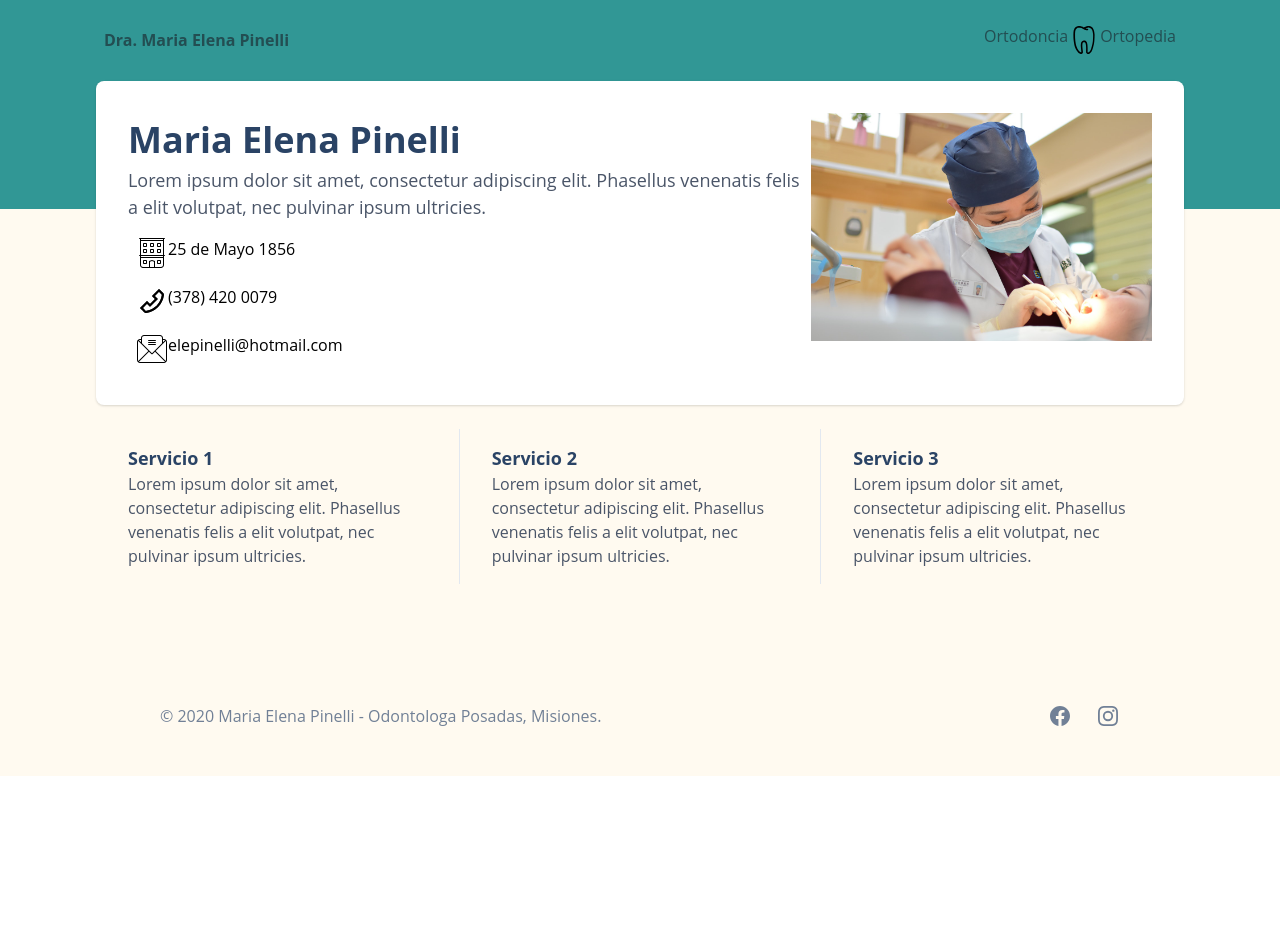
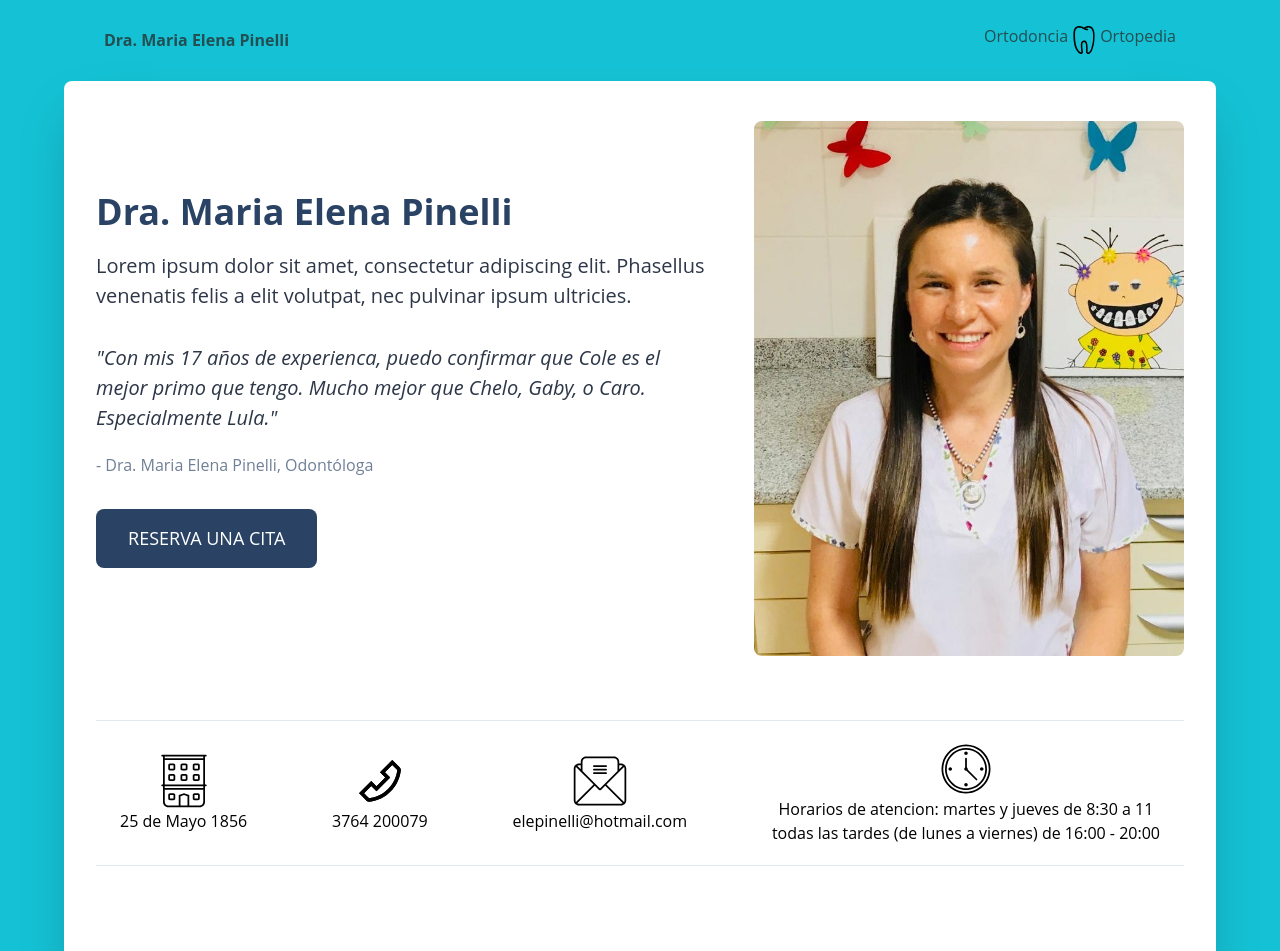
Before and after one commit to coleerikson/mariaelenapinelli, a Gatsby site: page / in a window 1280 px wide. Shown: the top 951 px of the page. Before the commit the page ends 800 px from the top, so only its background shows below. Built offline with nearby package versions, Linux system fonts and the light colour scheme; Gatsby itself is replaced by a stand-in of ours.

Commit message:
Update photos, adjust styles

```diff
--- /dev/null
+++ b/src/components/datos.js
@@ -0,0 +1,112 @@
+import React from 'react';
+
+const officeSVG = () => (
+  <svg
+    version="1.1"
+    className="icons"
+    x="0px"
+    y="0px"
+    width="56px"
+    height="56px"
+    viewBox="0 0 32 32"
+  >
+    <path
+      class="feather_een"
+      d="M24,23h-2c-0.552,0-1,0.448-1,1v2c0,0.552,0.448,1,1,1h2c0.552,0,1-0.448,1-1v-2  C25,23.448,24.552,23,24,23z M24,26h-2v-2h2V26z M10,23H8c-0.552,0-1,0.448-1,1v2c0,0.552,0.448,1,1,1h2c0.552,0,1-0.448,1-1v-2  C11,23.448,10.552,23,10,23z M10,26H8v-2h2V26z M24,12h-2c-0.552,0-1,0.448-1,1v2c0,0.552,0.448,1,1,1h2c0.552,0,1-0.448,1-1v-2  C25,12.448,24.552,12,24,12z M24,15h-2v-2h2V15z M10,12H8c-0.552,0-1,0.448-1,1v2c0,0.552,0.448,1,1,1h2c0.552,0,1-0.448,1-1v-2  C11,12.448,10.552,12,10,12z M10,15H8v-2h2V15z M17,12h-2c-0.552,0-1,0.448-1,1v2c0,0.552,0.448,1,1,1h2c0.552,0,1-0.448,1-1v-2  C18,12.448,17.552,12,17,12z M17,15h-2v-2h2V15z M24,6h-2c-0.552,0-1,0.448-1,1v2c0,0.552,0.448,1,1,1h2c0.552,0,1-0.448,1-1V7  C25,6.448,24.552,6,24,6z M24,9h-2V7h2V9z M10,6H8C7.448,6,7,6.448,7,7v2c0,0.552,0.448,1,1,1h2c0.552,0,1-0.448,1-1V7  C11,6.448,10.552,6,10,6z M10,9H8V7h2V9z M17,6h-2c-0.552,0-1,0.448-1,1v2c0,0.552,0.448,1,1,1h2c0.552,0,1-0.448,1-1V7  C18,6.448,17.552,6,17,6z M17,9h-2V7h2V9z M29,1.5L29,1.5C29,1.224,28.776,1,28.5,1h-25C3.224,1,3,1.224,3,1.5v0  C3,1.776,3.224,2,3.5,2H4v16H3.5C3.224,18,3,18.224,3,18.5l0,0C3,18.776,3.224,19,3.5,19H4v9c0,1.657,1.343,3,3,3h18  c1.657,0,3-1.343,3-3v-9h0.5c0.276,0,0.5-0.224,0.5-0.5l0,0c0-0.276-0.224-0.5-0.5-0.5H28V2h0.5C28.776,2,29,1.776,29,1.5z M18,30  h-4v-5.279l2-0.667l2,0.667V30z M27,28c0,1.103-0.897,2-2,2h-6v-6l-3-1l-3,1v6H7c-1.103,0-2-0.897-2-2v-7h22V28z M27,20H5v-1h22V20z   M27,18H5V4h22V18z M27,3H5V2h22V3z"
+    />
+  </svg>
+);
+
+const mailSVG = () => (
+  <svg
+    version="1.1"
+    className="icons"
+    x="0px"
+    y="0px"
+    width="56px"
+    height="56px"
+    viewBox="0 0 32 32"
+  >
+    <path
+      class="feather_een"
+      d="M28,6h-1V5c0-1.657-1.343-3-3-3H8C6.343,2,5,3.343,5,5v1H4C2.343,6,1,7.343,1,9v18c0,1.657,1.343,3,3,3  h24c1.657,0,3-1.343,3-3V9C31,7.343,29.657,6,28,6z M27,7h1c0.37,0,0.712,0.108,1.01,0.283L27,9.293V7z M6,5c0-1.103,0.897-2,2-2h16  c1.103,0,2,0.897,2,2v5.293l-10,10l-10-10V5z M4,7h1v2.293l-2.01-2.01C3.288,7.108,3.63,7,4,7z M2,27V9  c0-0.37,0.108-0.712,0.283-1.01L12.293,18L2.283,28.01C2.108,27.712,2,27.37,2,27z M28,29H4c-0.37,0-0.712-0.108-1.01-0.283  L13,18.707L15.293,21c0.391,0.391,1.024,0.391,1.414,0L19,18.707l10.01,10.01C28.712,28.892,28.37,29,28,29z M30,27  c0,0.37-0.108,0.712-0.283,1.01L19.707,18l10.01-10.01C29.892,8.288,30,8.63,30,9V27z M12,7.5C12,7.224,12.224,7,12.5,7h7  C19.776,7,20,7.224,20,7.5S19.776,8,19.5,8h-7C12.224,8,12,7.776,12,7.5z M12,9.5C12,9.224,12.224,9,12.5,9h7  C19.776,9,20,9.224,20,9.5S19.776,10,19.5,10h-7C12.224,10,12,9.776,12,9.5z M19.5,12h-7c-0.276,0-0.5-0.224-0.5-0.5  s0.224-0.5,0.5-0.5h7c0.276,0,0.5,0.224,0.5,0.5S19.776,12,19.5,12z"
+    />
+  </svg>
+);
+
+const phoneSVG = () => (
+  <svg
+    version="1.1"
+    className="icons"
+    x="0px"
+    y="0px"
+    width="56px"
+    height="56px"
+    viewBox="0 0 32 32"
+  >
+    <g>
+      <g>
+        <path
+          class="linesandangles_een"
+          d="M4,23l0.01-0.01c0,0-0.001,0-0.001,0C4.003,22.99,4,22.993,4,23z"
+        />
+        <path
+          class="linesandangles_een"
+          d="M27.315,8.315L23,4l-7,7l3,3l-5,5l-3-3l-6.99,6.99c0.19,0.009,2.984,2.909,4.306,4.292    c0.379,0.397,0.899,0.615,1.44,0.615c0.078,0,0.157-0.005,0.236-0.014c9.386-1.104,16.787-8.505,17.891-17.891l0.004-0.03    C27.958,9.355,27.747,8.747,27.315,8.315z M9.762,25.9c-1.252-1.31-2.172-2.267-2.867-2.967L11,18.828l3,3L21.828,14l-3-3    l4.166-4.166l2.902,2.925C24.897,18.26,18.26,24.897,9.762,25.9z"
+        />
+      </g>
+      <g>
+        <path
+          class="linesandangles_een"
+          d="M4,23l0.01-0.01c0,0-0.001,0-0.001,0C4.003,22.99,4,22.993,4,23z"
+        />
+        <path
+          class="linesandangles_een"
+          d="M27.315,8.315L23,4l-7,7l3,3l-5,5l-3-3l-6.99,6.99c0.19,0.009,2.984,2.909,4.306,4.292    c0.379,0.397,0.899,0.615,1.44,0.615c0.078,0,0.157-0.005,0.236-0.014c9.386-1.104,16.787-8.505,17.891-17.891l0.004-0.03    C27.958,9.355,27.747,8.747,27.315,8.315z M9.762,25.9c-1.252-1.31-2.172-2.267-2.867-2.967L11,18.828l3,3L21.828,14l-3-3    l4.166-4.166l2.902,2.925C24.897,18.26,18.26,24.897,9.762,25.9z"
+        />
+      </g>
+    </g>
+  </svg>
+);
+
+const clockSVG = () => (
+  <svg
+    version="1.1"
+    className="icons"
+    x="0px"
+    y="0px"
+    width="56px"
+    height="56px"
+    viewBox="0 0 32 32"
+  >
+    <path
+      class="feather_een"
+      d="M17,25c0,0.552-0.448,1-1,1s-1-0.448-1-1c0-0.552,0.448-1,1-1S17,24.448,17,25z M16,8  c0.552,0,1-0.448,1-1c0-0.552-0.448-1-1-1s-1,0.448-1,1C15,7.552,15.448,8,16,8z M7,15c-0.552,0-1,0.448-1,1c0,0.552,0.448,1,1,1  s1-0.448,1-1C8,15.448,7.552,15,7,15z M28,16c0,6.617-5.383,12-12,12S4,22.617,4,16S9.383,4,16,4S28,9.383,28,16z M27,16  c0-6.075-4.925-11-11-11S5,9.925,5,16s4.925,11,11,11S27,22.075,27,16z M25,15c-0.552,0-1,0.448-1,1c0,0.552,0.448,1,1,1  s1-0.448,1-1C26,15.448,25.552,15,25,15z M30,16c0,7.732-6.268,14-14,14S2,23.732,2,16S8.268,2,16,2S30,8.268,30,16z M29,16  c0-7.168-5.832-13-13-13S3,8.832,3,16s5.832,13,13,13S29,23.168,29,16z M16.951,16.244C16.971,16.164,17,16.086,17,16  c0-0.366-0.206-0.673-0.5-0.847V10c0-0.276-0.224-0.5-0.5-0.5s-0.5,0.224-0.5,0.5v5.153C15.206,15.327,15,15.634,15,16  c0,0.552,0.448,1,1,1c0.086,0,0.164-0.029,0.244-0.049l5.403,5.403C21.744,22.451,21.872,22.5,22,22.5s0.256-0.049,0.354-0.146  c0.195-0.195,0.195-0.512,0-0.707L16.951,16.244z"
+    />
+  </svg>
+);
+
+const Datos = () => (
+  <div className="flex flex-col justify-between px-6 py-5 my-16 border-t border-b items-center lg:flex-row">
+    <div className="flex items-center py-4 lg:py-0 text-center flex-col">
+      {officeSVG()}
+      25 de Mayo 1856
+    </div>
+    <div className="flex items-center py-4 lg:py-0 text-center flex-col">
+      {phoneSVG()}
+      3764 200079
+    </div>
+    <div className="flex items-center py-4 lg:py-0 text-center flex-col">
+      {mailSVG()}
+      <a href="mailto:elepinelli@hotmail.com">elepinelli@hotmail.com</a>
+    </div>
+    <div className="flex items-center py-4 lg:py-0 text-center flex-col">
+      {clockSVG()}
+      Horarios de atencion: martes y jueves de 8:30 a 11
+      <br />
+      todas las tardes (de lunes a viernes) de 16:00 - 20:00
+    </div>
+  </div>
+);
+
+export default Datos;
--- a/src/components/footer.js
+++ b/src/components/footer.js
@@ -1,9 +1,9 @@
 import React from 'react';
 
 const Footer = () => (
-  <footer className="max-w-5xl mx-auto py-12 px-4 sm:px-6 md:flex md:items-center md:justify-between lg:px-8">
+  <footer className="max-w-6xl mx-auto py-10 px-4 sm:px-6 md:flex md:items-center md:justify-between lg:px-8">
     <div className="flex justify-center md:order-2">
-      <a href="#" className="text-gray-600 hover:text-gray-500">
+      <a href="#" className="text-blue-900 hover:text-blue-800">
         <span className="sr-only">Facebook</span>
         <svg className="h-6 w-6" fill="currentColor" viewBox="0 0 24 24">
           <path
@@ -13,7 +13,7 @@ const Footer = () => (
           />
         </svg>
       </a>
-      <a href="#" className="ml-6 text-gray-600 hover:text-gray-500">
+      <a href="#" className="ml-6 text-blue-900 hover:text-blue-800">
         <span className="sr-only">Instagram</span>
         <svg className="h-6 w-6" fill="currentColor" viewBox="0 0 24 24">
           <path
@@ -25,8 +25,8 @@ const Footer = () => (
       </a>
     </div>
     <div className="mt-8 md:mt-0 md:order-1">
-      <p className="text-center text-base leading-6 text-gray-600">
-        &copy; 2020 Maria Elena Pinelli - Odontologa Posadas, Misiones.
+      <p className="text-center text-base leading-6 text-blue-900">
+        &copy; 2020 Maria Elena Pinelli - Odontóloga Posadas, Misiones.
       </p>
     </div>
   </footer>
--- a/src/components/hero.js
+++ b/src/components/hero.js
@@ -2,80 +2,11 @@ import React from 'react';
 import Img from 'gatsby-image';
 import { useStaticQuery, graphql } from 'gatsby';
 
-const officeSVG = () => (
-  <svg
-    version="1.1"
-    id="DESIGNS"
-    x="0px"
-    y="0px"
-    width="32px"
-    height="32px"
-    viewBox="0 0 32 32"
-  >
-    <path
-      class="feather_een"
-      d="M24,23h-2c-0.552,0-1,0.448-1,1v2c0,0.552,0.448,1,1,1h2c0.552,0,1-0.448,1-1v-2  C25,23.448,24.552,23,24,23z M24,26h-2v-2h2V26z M10,23H8c-0.552,0-1,0.448-1,1v2c0,0.552,0.448,1,1,1h2c0.552,0,1-0.448,1-1v-2  C11,23.448,10.552,23,10,23z M10,26H8v-2h2V26z M24,12h-2c-0.552,0-1,0.448-1,1v2c0,0.552,0.448,1,1,1h2c0.552,0,1-0.448,1-1v-2  C25,12.448,24.552,12,24,12z M24,15h-2v-2h2V15z M10,12H8c-0.552,0-1,0.448-1,1v2c0,0.552,0.448,1,1,1h2c0.552,0,1-0.448,1-1v-2  C11,12.448,10.552,12,10,12z M10,15H8v-2h2V15z M17,12h-2c-0.552,0-1,0.448-1,1v2c0,0.552,0.448,1,1,1h2c0.552,0,1-0.448,1-1v-2  C18,12.448,17.552,12,17,12z M17,15h-2v-2h2V15z M24,6h-2c-0.552,0-1,0.448-1,1v2c0,0.552,0.448,1,1,1h2c0.552,0,1-0.448,1-1V7  C25,6.448,24.552,6,24,6z M24,9h-2V7h2V9z M10,6H8C7.448,6,7,6.448,7,7v2c0,0.552,0.448,1,1,1h2c0.552,0,1-0.448,1-1V7  C11,6.448,10.552,6,10,6z M10,9H8V7h2V9z M17,6h-2c-0.552,0-1,0.448-1,1v2c0,0.552,0.448,1,1,1h2c0.552,0,1-0.448,1-1V7  C18,6.448,17.552,6,17,6z M17,9h-2V7h2V9z M29,1.5L29,1.5C29,1.224,28.776,1,28.5,1h-25C3.224,1,3,1.224,3,1.5v0  C3,1.776,3.224,2,3.5,2H4v16H3.5C3.224,18,3,18.224,3,18.5l0,0C3,18.776,3.224,19,3.5,19H4v9c0,1.657,1.343,3,3,3h18  c1.657,0,3-1.343,3-3v-9h0.5c0.276,0,0.5-0.224,0.5-0.5l0,0c0-0.276-0.224-0.5-0.5-0.5H28V2h0.5C28.776,2,29,1.776,29,1.5z M18,30  h-4v-5.279l2-0.667l2,0.667V30z M27,28c0,1.103-0.897,2-2,2h-6v-6l-3-1l-3,1v6H7c-1.103,0-2-0.897-2-2v-7h22V28z M27,20H5v-1h22V20z   M27,18H5V4h22V18z M27,3H5V2h22V3z"
-    />
-  </svg>
-);
-
-const mailSVG = () => (
-  <svg
-    version="1.1"
-    id="DESIGNS"
-    x="0px"
-    y="0px"
-    width="32px"
-    height="32px"
-    viewBox="0 0 32 32"
-  >
-    <path
-      class="feather_een"
-      d="M28,6h-1V5c0-1.657-1.343-3-3-3H8C6.343,2,5,3.343,5,5v1H4C2.343,6,1,7.343,1,9v18c0,1.657,1.343,3,3,3  h24c1.657,0,3-1.343,3-3V9C31,7.343,29.657,6,28,6z M27,7h1c0.37,0,0.712,0.108,1.01,0.283L27,9.293V7z M6,5c0-1.103,0.897-2,2-2h16  c1.103,0,2,0.897,2,2v5.293l-10,10l-10-10V5z M4,7h1v2.293l-2.01-2.01C3.288,7.108,3.63,7,4,7z M2,27V9  c0-0.37,0.108-0.712,0.283-1.01L12.293,18L2.283,28.01C2.108,27.712,2,27.37,2,27z M28,29H4c-0.37,0-0.712-0.108-1.01-0.283  L13,18.707L15.293,21c0.391,0.391,1.024,0.391,1.414,0L19,18.707l10.01,10.01C28.712,28.892,28.37,29,28,29z M30,27  c0,0.37-0.108,0.712-0.283,1.01L19.707,18l10.01-10.01C29.892,8.288,30,8.63,30,9V27z M12,7.5C12,7.224,12.224,7,12.5,7h7  C19.776,7,20,7.224,20,7.5S19.776,8,19.5,8h-7C12.224,8,12,7.776,12,7.5z M12,9.5C12,9.224,12.224,9,12.5,9h7  C19.776,9,20,9.224,20,9.5S19.776,10,19.5,10h-7C12.224,10,12,9.776,12,9.5z M19.5,12h-7c-0.276,0-0.5-0.224-0.5-0.5  s0.224-0.5,0.5-0.5h7c0.276,0,0.5,0.224,0.5,0.5S19.776,12,19.5,12z"
-    />
-  </svg>
-);
-
-const phoneSVG = () => (
-  <svg
-    version="1.1"
-    id="DESIGNS"
-    x="0px"
-    y="0px"
-    width="32px"
-    height="32px"
-    viewBox="0 0 32 32"
-  >
-    <g>
-      <g>
-        <path
-          class="linesandangles_een"
-          d="M4,23l0.01-0.01c0,0-0.001,0-0.001,0C4.003,22.99,4,22.993,4,23z"
-        />
-        <path
-          class="linesandangles_een"
-          d="M27.315,8.315L23,4l-7,7l3,3l-5,5l-3-3l-6.99,6.99c0.19,0.009,2.984,2.909,4.306,4.292    c0.379,0.397,0.899,0.615,1.44,0.615c0.078,0,0.157-0.005,0.236-0.014c9.386-1.104,16.787-8.505,17.891-17.891l0.004-0.03    C27.958,9.355,27.747,8.747,27.315,8.315z M9.762,25.9c-1.252-1.31-2.172-2.267-2.867-2.967L11,18.828l3,3L21.828,14l-3-3    l4.166-4.166l2.902,2.925C24.897,18.26,18.26,24.897,9.762,25.9z"
-        />
-      </g>
-      <g>
-        <path
-          class="linesandangles_een"
-          d="M4,23l0.01-0.01c0,0-0.001,0-0.001,0C4.003,22.99,4,22.993,4,23z"
-        />
-        <path
-          class="linesandangles_een"
-          d="M27.315,8.315L23,4l-7,7l3,3l-5,5l-3-3l-6.99,6.99c0.19,0.009,2.984,2.909,4.306,4.292    c0.379,0.397,0.899,0.615,1.44,0.615c0.078,0,0.157-0.005,0.236-0.014c9.386-1.104,16.787-8.505,17.891-17.891l0.004-0.03    C27.958,9.355,27.747,8.747,27.315,8.315z M9.762,25.9c-1.252-1.31-2.172-2.267-2.867-2.967L11,18.828l3,3L21.828,14l-3-3    l4.166-4.166l2.902,2.925C24.897,18.26,18.26,24.897,9.762,25.9z"
-        />
-      </g>
-    </g>
-  </svg>
-);
-
 const Hero = () => {
-  const { infantil } = useStaticQuery(graphql`
+  const { mariaElena } = useStaticQuery(graphql`
     query {
-      infantil: file(
-        relativePath: { eq: "dentista-posadas-misiones-infantil.jpg" }
+      mariaElena: file(
+        relativePath: { eq: "otrodonia-posadas-maria-elena-pinelli.jpeg" }
       ) {
         childImageSharp {
           fluid(maxWidth: 600) {
@@ -87,27 +18,41 @@ const Hero = () => {
   `);
 
   return (
-    <div className="bg-white rounded-lg shadow px-8 py-8">
     <div className="rounded-lg h-96">
-        <div className="flex flex-col md:flex-row lg:flex-row">
-          <div className="w-full md:w-2/3">
-            <h1 className="text-4xl font-bold text-blue-900">
-              Maria Elena Pinelli
+      <div className="flex flex-col md:flex-row lg:flex-row items-center">
+        <div className="w-full md:w-2/3 pb-6">
+          <h1 className="text-4xl font-bold text-blue-900 mb-3">
+            Dra. Maria Elena Pinelli
           </h1>
-            <p className="text-lg text-gray-700 mb-2">
+          <p className="text-xl text-gray-800 mb-8">
             Lorem ipsum dolor sit amet, consectetur adipiscing elit. Phasellus
             venenatis felis a elit volutpat, nec pulvinar ipsum ultricies.
           </p>
-            <div className="flex p-2">{officeSVG()} 25 de Mayo 1856</div>
-            <div className="flex p-2">{phoneSVG()} (378) 420 0079</div>
-            <div className="flex p-2">
-              {mailSVG()}{' '}
-              <a href="mailto:elepinelli@hotmail.com">elepinelli@hotmail.com</a>
+
+          <p className="text-xl text-gray-800 mb-5">
+            <em>
+              "Con mis 17 años de experienca, puedo confirmar que Cole es el
+              mejor primo que tengo. Mucho mejor que Chelo, Gaby, o Caro.
+              Especialmente Lula."
+            </em>
+          </p>
+
+          <p className="text-gray-600 mb-8">
+            - Dra. Maria Elena Pinelli, Odontóloga
+          </p>
+
+          <a
+            href="tel:3764200079"
+            className="inline-block bg-blue-900 hover:bg-dentist-teal text-white px-8 py-4 rounded-lg text-lg"
+          >
+            RESERVA UNA CITA
+          </a>
         </div>
-          </div>
-          <div className="w-full md:w-1/3">
-            <Img fluid={infantil.childImageSharp.fluid} />
-          </div>
+        <div className="w-full mt-4 md:mt-0 md:w-1/2 md:pl-10">
+          <Img
+            className="rounded-lg overflow-auto"
+            fluid={mariaElena.childImageSharp.fluid}
+          />
         </div>
       </div>
     </div>
--- a/src/components/layout.js
+++ b/src/components/layout.js
@@ -12,7 +12,7 @@ const Layout = ({ children }) => {
         <meta name="content" description={description}></meta>
       </Helmet>
 
-      <div className="bg-orange-100">{children}</div>
+      <div className="bg-dentist-teal">{children}</div>
     </>
   );
 };
--- a/src/components/nav.js
+++ b/src/components/nav.js
@@ -18,10 +18,10 @@ const tooth = () => (
 );
 
 const Nav = () => (
-  <div className="bg-teal-600 pb-32">
-    <nav className="bg-teal-600">
+  <div className="bg-dentist-teal pb-32">
+    <nav className="bg-dentist-teal">
       <div className="max-w-6xl mx-auto py-2 sm:px-6 lg:px-10">
-        <div className="border-b border-teal-600">
+        <div className="border-b border-dentist-teal">
           <div className="flex items-center justify-between h-16 px-6 sm:px-0">
             <div className="flex items-center">
               <div className="flex-shrink-0">
--- a/src/components/servicios.js
+++ b/src/components/servicios.js
@@ -1,23 +1,52 @@
 import React from 'react';
+import Img from 'gatsby-image';
+import { useStaticQuery, graphql } from 'gatsby';
 
-const Servicios = () => (
+const Servicios = () => {
+  const { mariaElenaOficina } = useStaticQuery(graphql`
+    query {
+      mariaElenaOficina: file(
+        relativePath: {
+          eq: "otrodonia-posadas-maria-elena-pinelli-oficina.jpeg"
+        }
+      ) {
+        childImageSharp {
+          fluid(maxWidth: 600) {
+            ...GatsbyImageSharpFluid
+          }
+        }
+      }
+    }
+  `);
+  return (
     <div className="px-5 py-6 sm:px-0">
       <div className="flex flex-col sm:flex-col md:flex-row">
-      <div className="w-full sm:w-full md:w-1/3 lg:w-1/3 py-4 px-8">
+        <div className="mt-4 md:mt-0 md:pl-10 w-full md:w-1/2">
+          <Img
+            className="rounded-lg overflow-auto"
+            fluid={mariaElenaOficina.childImageSharp.fluid}
+          />
+        </div>
+
+        <div className="py-4 pl-8 pr-0 w-full md:w-1/2">
+          <p className="text-xl text-gray-800 mb-8">
+            Explica la gente que podrias hacer para ellos. Breve y facil.
+          </p>
+          <div className="py-4 px-8 sm:px-0">
             <h3 className="text-lg font-bold text-blue-900">Servicio 1</h3>
             <p className=" text-gray-700">
               Lorem ipsum dolor sit amet, consectetur adipiscing elit. Phasellus
               venenatis felis a elit volutpat, nec pulvinar ipsum ultricies.
             </p>
           </div>
-      <div className="w-full sm:w-full md:w-1/3 lg:w-1/3 py-4 px-8 border-l border-r border-gray-300">
+          <div className="py-4 px-8 sm:px-0">
             <h3 className="text-lg font-bold text-blue-900">Servicio 2</h3>
             <p className=" text-gray-700">
               Lorem ipsum dolor sit amet, consectetur adipiscing elit. Phasellus
               venenatis felis a elit volutpat, nec pulvinar ipsum ultricies.
             </p>
           </div>
-      <div className="w-full sm:w-full md:w-1/3 lg:w-1/3 py-4 px-8">
+          <div className="py-4 px-8 sm:px-0">
             <h3 className="text-lg font-bold text-blue-900">Servicio 3</h3>
             <p className=" text-gray-700">
               Lorem ipsum dolor sit amet, consectetur adipiscing elit. Phasellus
@@ -26,6 +55,8 @@ const Servicios = () => (
           </div>
         </div>
       </div>
+    </div>
   );
+};
 
 export default Servicios;
--- a/src/pages/index.js
+++ b/src/pages/index.js
@@ -1,6 +1,7 @@
 import React from 'react';
 import Layout from '../components/layout';
 import Hero from '../components/hero';
+import Datos from '../components/datos';
 import Servicios from '../components/servicios';
 import Footer from '../components/footer';
 
@@ -9,9 +10,10 @@ import Nav from '../components/nav';
 export default () => (
   <Layout>
     <Nav />
-    <main className="-mt-32">
-      <div className="max-w-6xl mx-auto pb-12 px-4 sm:px-6 lg:px-8">
+    <main className="-mt-32 px-4 sm:px-6 lg:px-8">
+      <div className="bg-white rounded-lg shadow-2xl p-10 max-w-6xl mx-auto pb-12 px-4 sm:px-6 lg:px-8">
         <Hero />
+        <Datos />
         <Servicios />
       </div>
       <Footer />
--- a/tailwind.config.js
+++ b/tailwind.config.js
@@ -1,6 +1,10 @@
 module.exports = {
   theme: {
-    extend: {},
+    extend: {
+      colors: {
+        'dentist-teal': '#15c2d5',
+      },
+    },
     fontFamily: {
       sans: ['Open Sans', 'sans serif'],
       serif: ['Gelasio', 'serif'],
```
Also changed, not shown: images/dentista-posadas-misiones-infantil.jpg (deleted), images/dentista-posadas-misiones-ortodonicia.jpg (deleted), images/dentista-posadas-misiones.jpg (deleted), images/otrodonia-posadas-maria-elena-pinelli-oficina.jpeg (added), images/otrodonia-posadas-maria-elena-pinelli.jpeg (added). Lines whose indentation alone changed are shown as unchanged.
